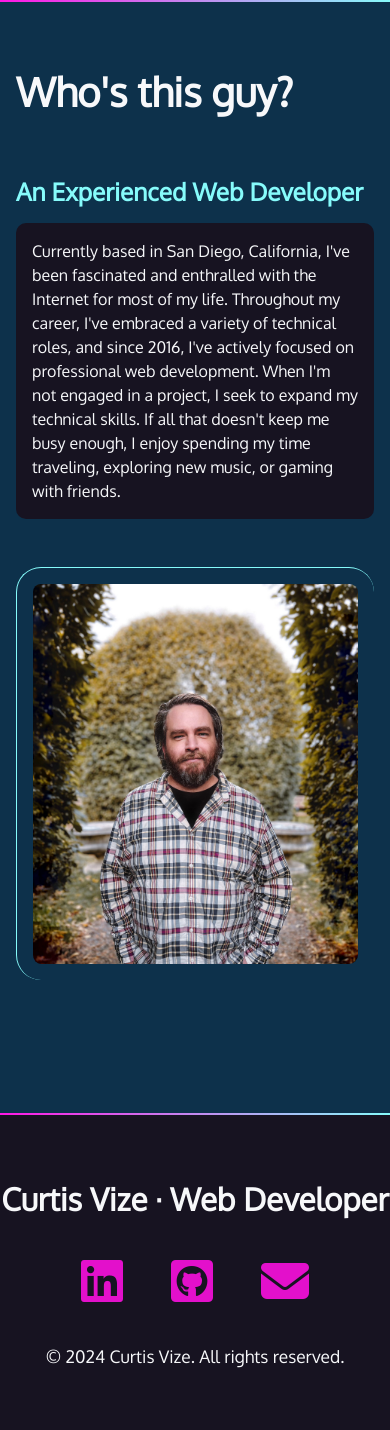
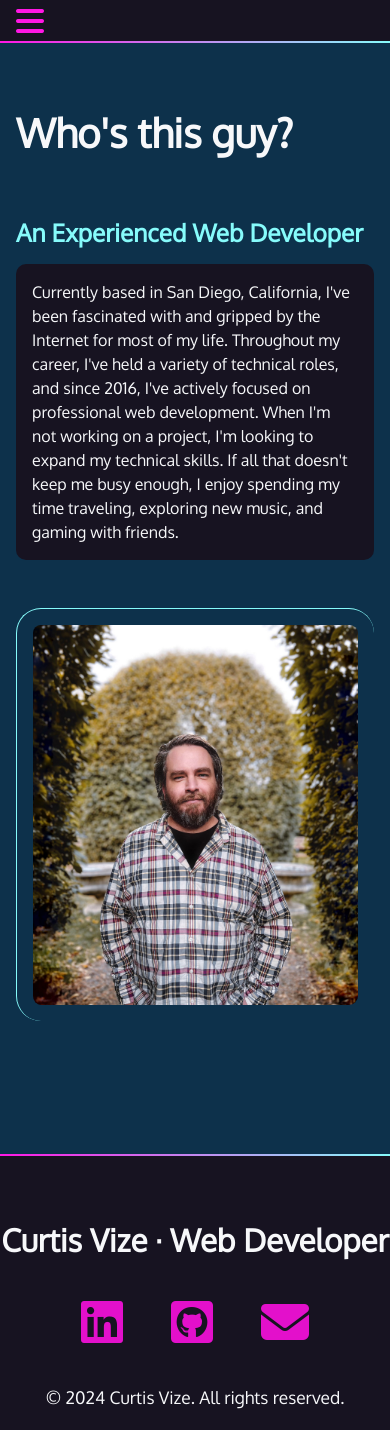
Before and after one commit to curtisvize/curtisvize.github.io, a PHP site: page /portfolio/about.html in a window 390 px wide. Shown: the top 1430 px of the page. Before the commit the page ends 1368 px from the top, so only its background shows below. Run offline with PHP 8.4, Linux system fonts and the light colour scheme; some libraries are stand-ins or nearby versions; some web fonts are replaced.

Commit message:
mobile css fix, copy updates

```diff
--- a/portfolio/about.html
+++ b/portfolio/about.html
@@ -16,19 +16,25 @@
 </head>
 
 <body>
-    <nav>
+    <header>
+        <a class="hamburger" href="#navbar" aria-label="Open main menu">
+            <span class="sr-only">Open main menu</span>
+            <span class="fas fa-bars" aria-hidden="true"></span>
+        </a>
+        <nav id="navbar">
             <ul>
                 <li>
-                <h1><a href="./index.html"><span class="fa-solid fa-cat" aria hidden="true"></span>Curtis Vize</a></h1>
+                    <h1><a href="index.html"><span class="fa-solid fa-cat" aria hidden="true"></span>Curtis Vize</a>
+                    </h1>
                 </li>
                 <li>
-                <a href="./index.html#projects">Projects</a>
+                    <a href="#projects">Projects</a>
                 </li>
                 <li>
-                <a href="./about.html">About</a>
+                    <a href="about.html">About</a>
                 </li>
                 <li>
-                <a href="./index.html#contact">Contact</a>
+                    <a href="#contact">Contact</a>
                 </li>
                 <li>
                     <a href="https://www.linkedin.com/in/curtis-vize-b705a532/" target="_blank">
@@ -40,11 +46,16 @@
                         <span class="fa-brands fa-github-square" aria-hidden="true"></span>
                         <span class="sr-only">Github</span></a>
                 </li>
-            <li>
+                <!-- <li>
                     <a href="#resume?" class="button">Resume</a>
-            </li>
+                </li> -->
+                <a class="close" href="#" aria-label="Close main menu">
+                    <span class="sr-only">Close main menu</span>
+                    <span class="fas fa-times" aria-hidden="true"></span>
+                </a>
             </ul>
         </nav>
+    </header>
 
     <div class="gradient"></div>
 
@@ -54,11 +65,12 @@
             <article>
                 <div class="text">
                     <h3>An Experienced Web Developer</h3>
-                    <p class="blackbox">Currently based in San Diego, California, I've been fascinated and enthralled
-                        with the Internet for most of my life. Throughout my career, I've embraced a variety of
-                        technical roles, and since 2016, I've actively focused on professional web development. When I'm
-                        not engaged in a project, I seek to expand my technical skills. If all that doesn't keep me busy
-                        enough, I enjoy spending my time traveling, exploring new music, or gaming with friends.</p>
+                    <p class="blackbox">Currently based in San Diego, California, I've been fascinated with and gripped
+                        by the Internet for most of my life. Throughout my career, I've held a variety of technical
+                        roles, and since 2016, I've actively focused on professional web development. When I'm not
+                        working on a project, I'm looking to expand my technical skills. If all that doesn't keep me
+                        busy enough, I enjoy spending my time traveling, exploring new music, and gaming with friends.
+                    </p>
                 </div>
                 <img src="./images/curtis_photo.jpg" alt="photo of Curtis" />
             </article>
--- a/portfolio/css/style.css
+++ b/portfolio/css/style.css
@@ -93,7 +93,7 @@ img {
 /* contact section */
 
 #contact {
-    width: 400px;
+    /* width: 400px; */
     text-align: center;
     margin: 0 auto;
     padding: 3rem 0;
@@ -313,6 +313,12 @@ footer ul {
     }
 }
 
+@media (min-width: 441px) {
+    #contact {
+        width: 400px;
+    }
+}
+
 /* nav bar for tablet sizes */
 @media (min-width: 850px) {
     nav {
```
Also changed, not shown: portfolio/index.html (+9 -10 lines). Lines whose indentation alone changed are shown as unchanged.
